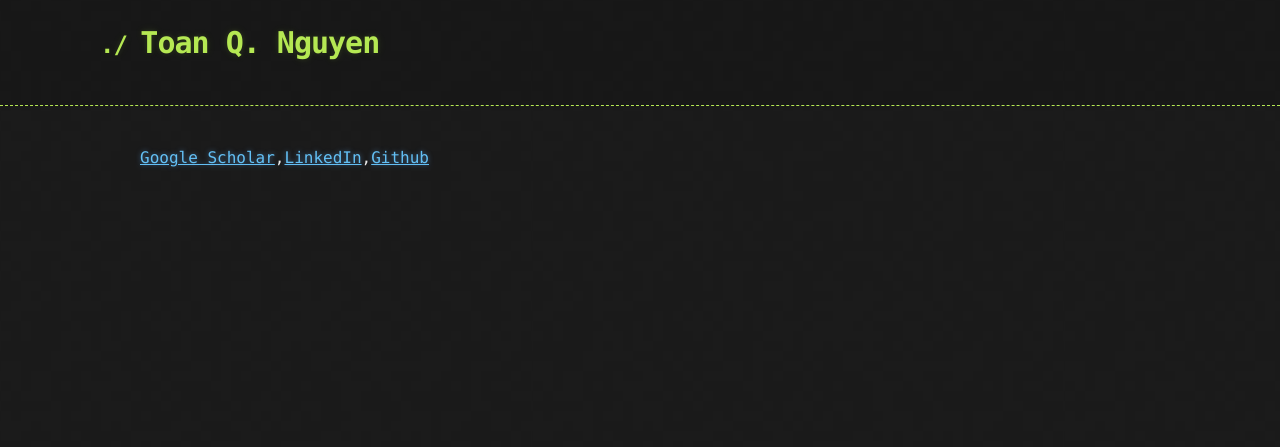
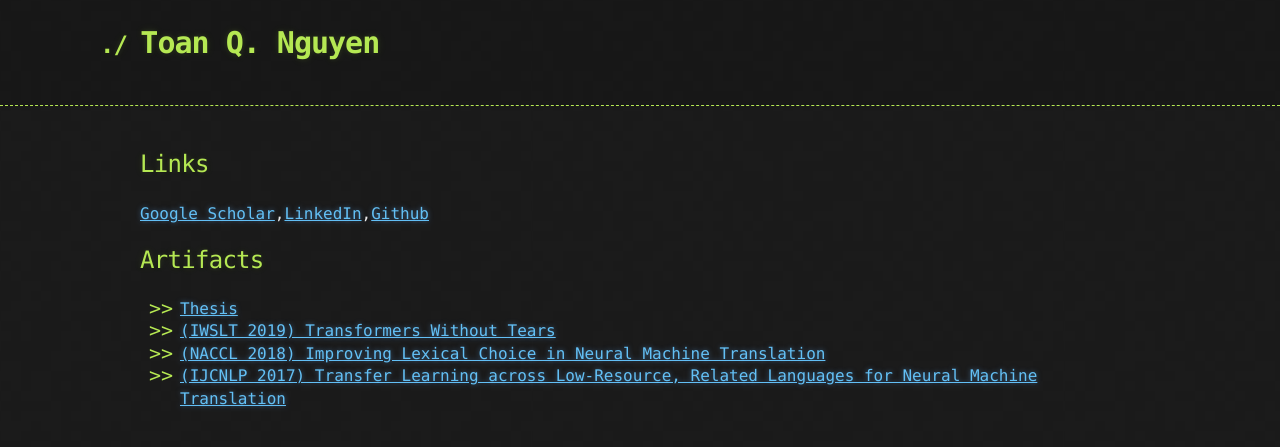
Before and after one commit to tnq177/tnq177.github.io, a Jekyll site: the page built from index.md, in a window 1280 px wide. Shown: the top 447 px of the page. Built offline with Jekyll 4.4.1, drawn with Linux system fonts in a browser that asks for light colours.

Commit message:
[c] minor

```diff
--- a/index.md
+++ b/index.md
@@ -1,5 +1,13 @@
 ---
 layout: default
 ---
+## Links
+[Google Scholar](https://scholar.google.com/citations?user=94XdoYsAAAAJ&hl=en){:target="_blank"},[LinkedIn](https://www.linkedin.com/in/toan-q-nguyen/){:target="_blank"},[Github](https://github.com/tnq177){:target="_blank"}
 
-[Google Scholar](https://scholar.google.com/citations?user=94XdoYsAAAAJ&hl=en),[LinkedIn](https://www.linkedin.com/in/toan-q-nguyen/),[Github](https://github.com/tnq177)
+## Artifacts
+* [Thesis](assets/docs/ToanNguyenThesis.pdf)
+* [(IWSLT 2019) Transformers Without Tears](assets/docs/transformers_without_tears.pdf){:target="_blank"}
+* [(NACCL 2018) Improving Lexical Choice in Neural Machine Translation](assets/docs/slides_improving_lexical_choice_in_nmt.pdf){:target="_blank"}
+* [(IJCNLP 2017) Transfer Learning across Low-Resource, Related Languages for Neural Machine Translation](assets/docs/poster_nmt_xfer_related_low_resource.pdf){:target="_blank"}
+
+[](./danang)
```
Also changed, not shown: danang.md (+5 -5 lines), old_index.md (deleted), 4 other files.
